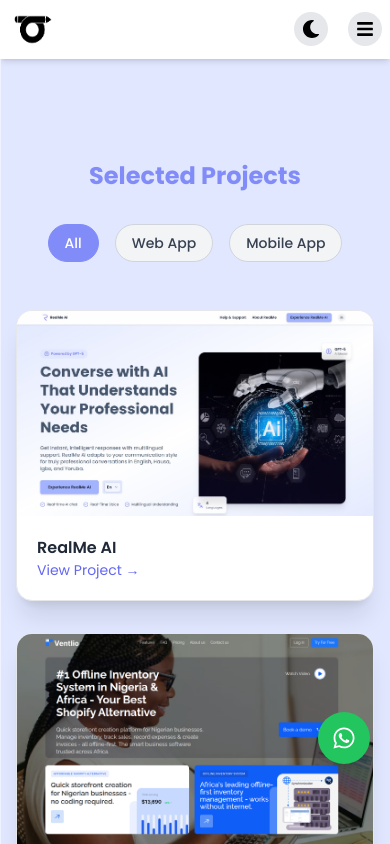
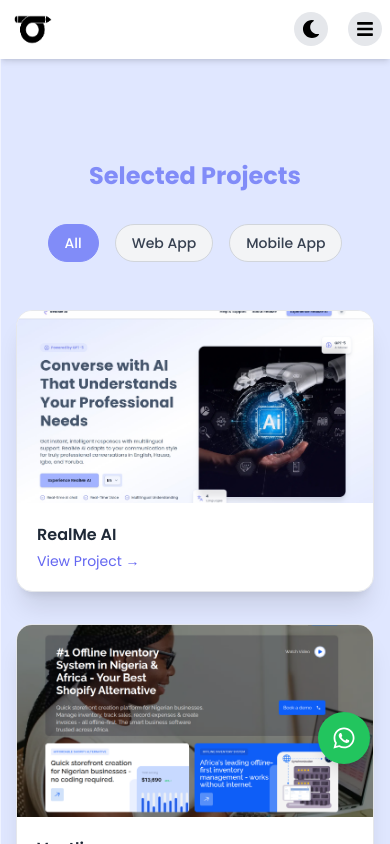
Before and after one commit to Owens01/Xshare, a React (Vite) app: page /projects in a window 390 px wide. Shown: the top 844 px of the page. Built offline with nearby package versions, Linux system fonts and the light colour scheme.

Commit message:
Refactor Project component for improved layout and responsiveness; update project ID

```diff
--- a/src/components/Project.tsx
+++ b/src/components/Project.tsx
@@ -52,18 +52,18 @@ export default function Projects() {
           <Link
             key={project.id}
             to={`/projects/${project.id}`}
-            className={`bg-white dark:bg-gray-800 shadow-xl rounded-2xl overflow-hidden border border-gray-200 dark:border-gray-700 hover:shadow-2xl hover:-translate-y-2 transition-all duration-300 ease-in-out group block no-underline ${project.span}`}
+            className={`bg-white dark:bg-gray-800 shadow-xl rounded-2xl overflow-hidden border border-gray-200 dark:border-gray-700 hover:shadow-2xl hover:-translate-y-2 transition-all duration-300 ease-in-out group flex flex-col h-full no-underline ${project.span}`}
             data-aos="fade-up"
             data-aos-delay="300"
             data-aos-duration="1000"
             data-aos-easing="ease-in-out"
           >
-            <div className="relative overflow-hidden">
+            <div className="relative overflow-hidden h-48 sm:h-52 shrink-0">
               <img
                 src={project.image}
                 alt={`${project.title} screenshot`}
                 loading="lazy"
-                className="w-full object-cover group-hover:scale-105 transition-transform duration-500"
+                className="w-full h-full object-cover group-hover:scale-105 transition-transform duration-500"
               />
               <div className="absolute inset-0 bg-indigo-600/0 group-hover:bg-indigo-600/20 transition-colors duration-300 flex items-center justify-center">
                 {/* <span className="text-white font-semibold text-lg opacity-0 group-hover:opacity-100 transition-opacity duration-300 bg-indigo-400 px-4 py-2 rounded-lg">
@@ -71,7 +71,7 @@ export default function Projects() {
                 </span> */}
               </div>
             </div>
-            <div className="p-5">
+            <div className="p-5 mt-auto flex flex-col gap-1 flex-1 justify-end">
               <h3 className="text-base font-semibold text-gray-800 dark:text-white">
                 {project.title}
               </h3>
--- a/src/data/projects.tsx
+++ b/src/data/projects.tsx
@@ -120,8 +120,8 @@ const allProjects = [
     features: [],
   },
   {
-    id: "Growthlobby Agency Website",
-    title: "Growthlobby Agency Website",
+    id: "Growthlobby",
+    title: "Growthlobby",
     description:
       "A digital design and development studio that helps businesses build websites, apps, and brand identities.",
     image: "/assets/Growthlobby.png",
```
